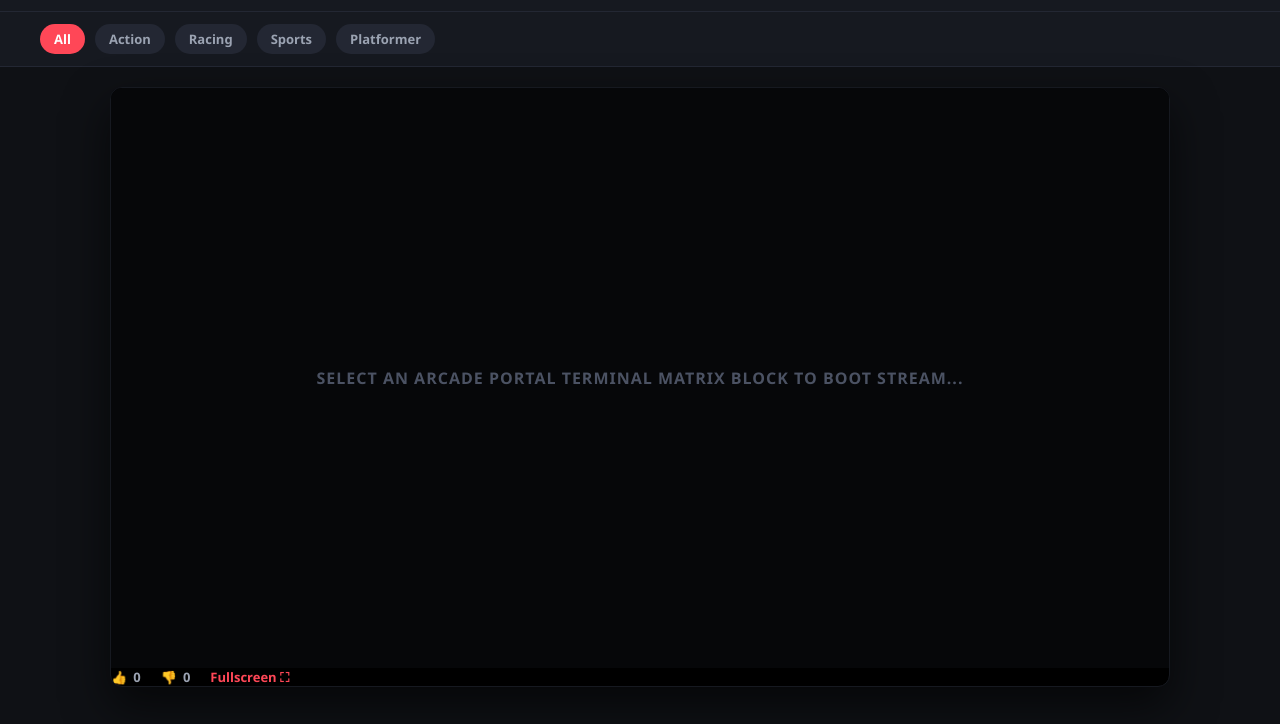
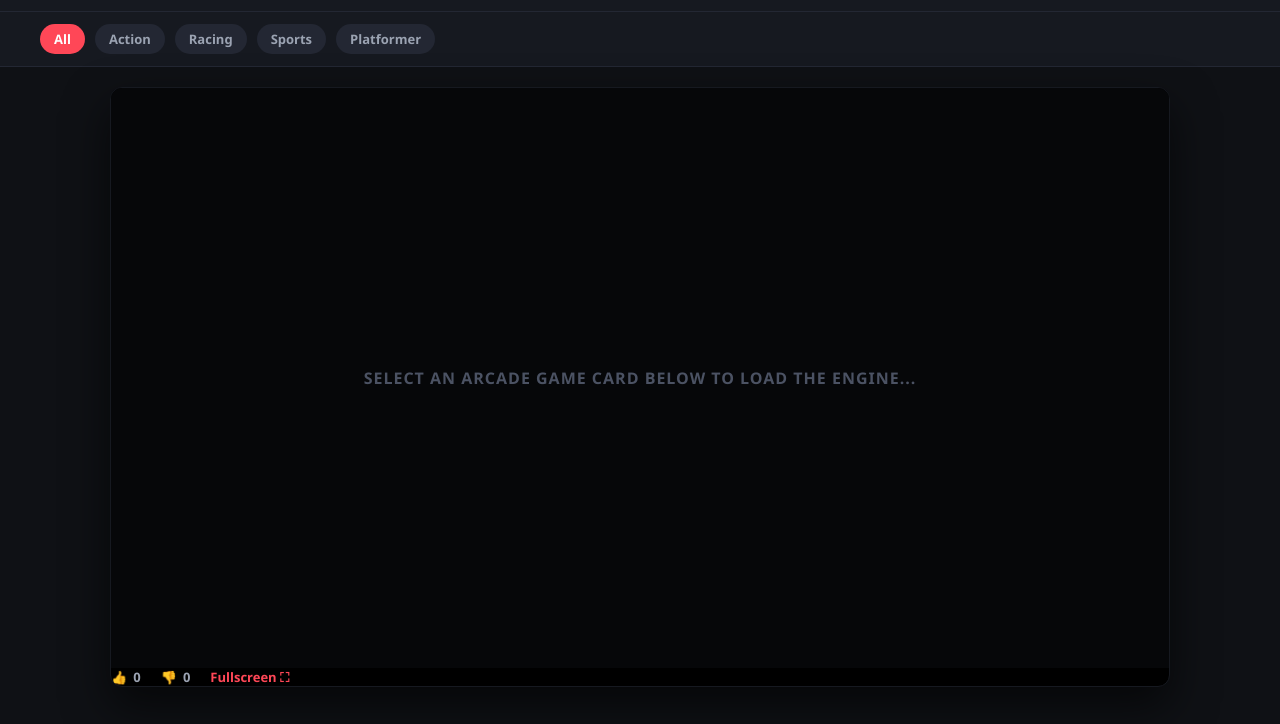
Before and after one commit to 42sd/a_website, a plain HTML site: page index.html in a window 1280 px wide. Shown: the part 52-776 px from the top of the page. Drawn offline with Linux system fonts and the light colour scheme.

Commit message:
Add files via upload

```diff
--- a/index.html
+++ b/index.html
@@ -5,7 +5,7 @@
     <meta name="viewport" content="width=device-width, initial-scale=1.0">
     <title>A game website</title>
     <style>
-        /* Core Palette Theme */
+        /* Exact Core Color Scheme & Theme Palette */
         body {
             background-color: #0f1115;
             color: #ffffff;
@@ -14,7 +14,7 @@
             padding: 0;
         }
 
-        /* Header Setup Bar */
+        /* 1. TOP HEADER NAVIGATION BAR */
         header {
             background-color: #161920;
             padding: 14px 40px;
@@ -62,7 +62,7 @@
             color: #ffffff;
         }
 
-        /* Filter Search Box Layout */
+        /* Filter Search Box */
         .search-engine-box {
             position: relative;
             display: flex;
@@ -100,7 +100,7 @@
             pointer-events: none;
         }
 
-        /* Sub-Category Multi-Menu row */
+        /* 2. SUB-CATEGORY MENU ROW */
         .category-filter-row {
             background-color: #161920;
             border-bottom: 1px solid #232733;
@@ -127,7 +127,7 @@
             color: #ffffff;
         }
 
-        /* Live Viewport Screen Arena */
+        /* 3. MAIN DYNAMIC GAME CONTAINER PLAYER STAGE */
         .stage-viewport-area {
             max-width: 1060px;
             margin: 20px auto 30px auto;
@@ -192,7 +192,7 @@
         .utility-action-node:hover { color: #ffffff; }
         .utility-action-node.voted { color: #ff4757; }
 
-        /* Core Game Card Matrix Display Grid Container */
+        /* 4. EXPANSIVE GAME COMPENDIUM GRID SYSTEM */
         .compendium-dashboard-matrix {
             display: grid;
             grid-template-columns: repeat(auto-fill, minmax(180px, 1fr));
@@ -251,7 +251,7 @@
 </head>
 <body>
 
-    <!-- Header Block Component -->
+    <!-- Header Component -->
     <header>
         <div class="header-left">
             <div class="site-logo-brand" onclick="window.location.reload()">🍕 A game website</div>
@@ -267,7 +267,7 @@
         </div>
     </header>
 
-    <!-- Category Toolbar Navigation Panel Row -->
+    <!-- Category Tabs Filter Row -->
     <div class="category-filter-row">
         <span class="category-chip active" onclick="filterByCategory('all')">All</span>
         <span class="category-chip" onclick="filterByCategory('action')">Action</span>
@@ -276,11 +276,11 @@
         <span class="category-chip" onclick="filterByCategory('platformer')">Platformer</span>
     </div>
 
-    <!-- Live Streaming Video Area Viewport -->
+    <!-- Active Stage Player Screen -->
     <div class="stage-viewport-area">
         <div class="viewport-wrapper">
             <div id="runtime-canvas-injection-point">
-                <div class="idle-splash-screen">Select an arcade portal terminal matrix block to boot stream...</div>
+                <div class="idle-splash-screen">Select an arcade game card below to load the engine...</div>
             </div>
 
             <div class="viewport-meta-drawer" id="runtime-metadata-drawer">
@@ -300,5 +300,7 @@
         </div>
     </div>
 
-    <!-- THE GAME CARD HOUSING CONTAINER MATRIX GRID -->
+    <!-- 18 FULLY WORKING HARDCODED OPEN SOURCE GAME CARDS -->
     <div class="compendium-dashboard-matrix" id="directory-cards-grid">
+
+        <!-- SPORTS -->
```
